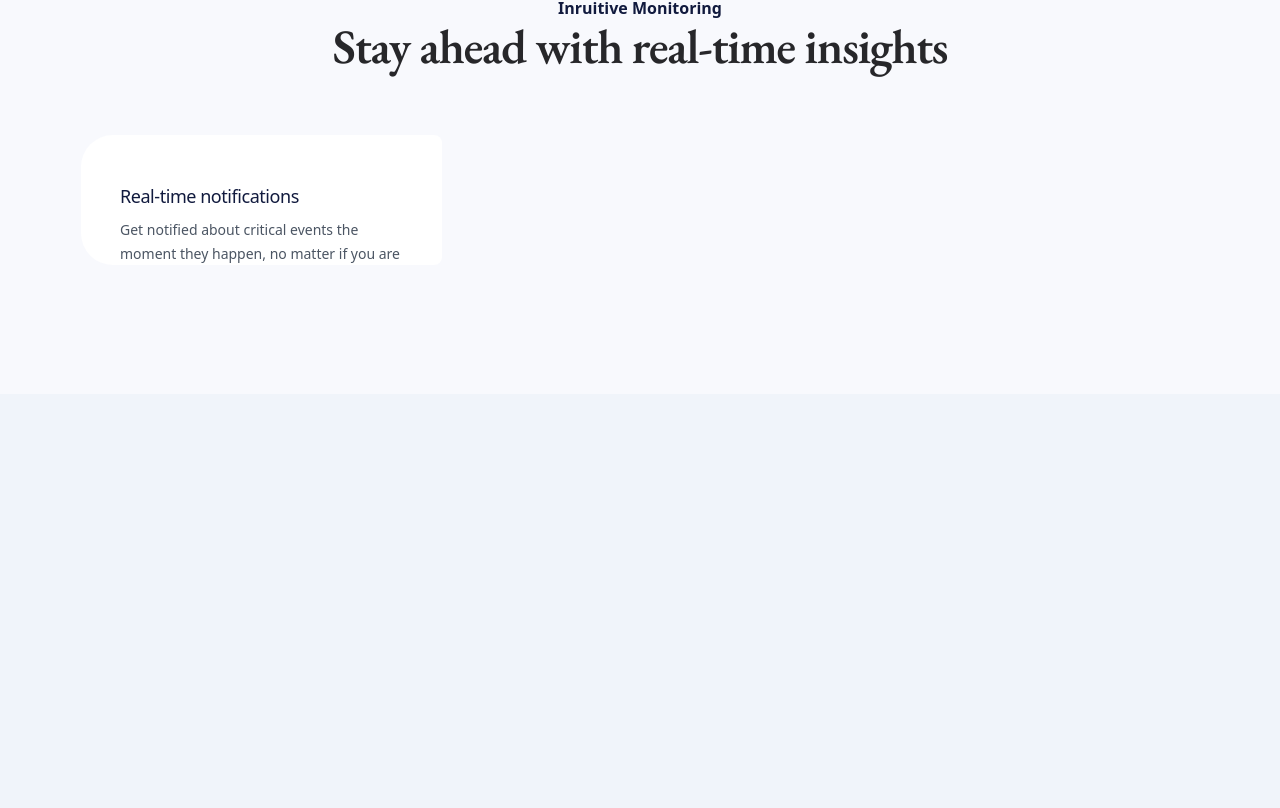
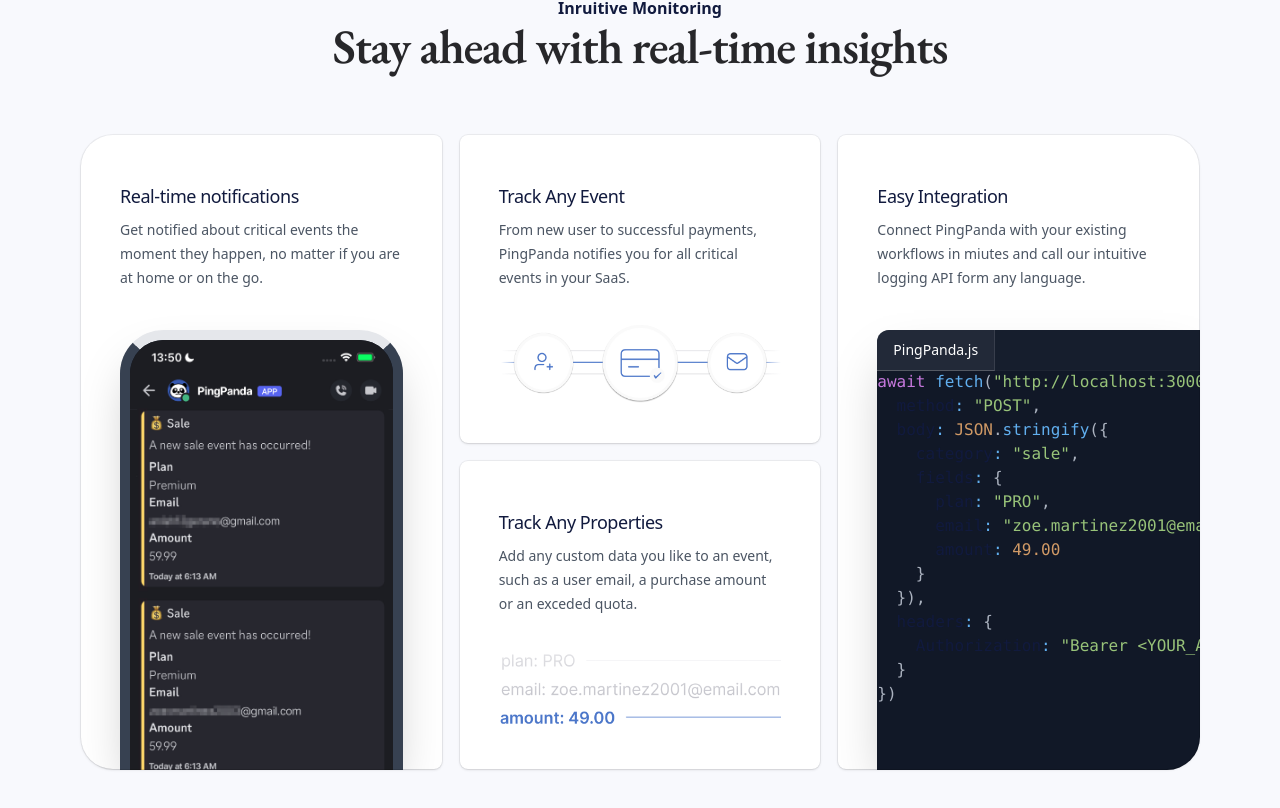
Before and after one commit to Vicktor007/web-analytic-website, a Next.js app: page / in a window 1280 px wide. Shown: the part 1666-2474 px from the top of the page. Before the commit the page ends 2060 px from the top, so only its background shows below. Built offline with nearby package versions, Linux system fonts and the light colour scheme.

Commit message:
inprogress

```diff
--- a/package.json
+++ b/package.json
@@ -27,6 +27,7 @@
     "prisma": "^5.18.0",
     "react": "^18",
     "react-dom": "^18",
+    "react-syntax-highlighter": "^15.6.1",
     "superjson": "^2.2.1",
     "tailwind-merge": "^2.6.0",
     "tailwindcss-animate": "^1.0.7",
@@ -38,6 +39,7 @@
     "@types/node": "^20",
     "@types/react": "^18",
     "@types/react-dom": "^18",
+    "@types/react-syntax-highlighter": "^15.5.13",
     "eslint": "^8",
     "eslint-config-next": "14.2.5",
     "postcss": "^8",
--- a/src/app/(landing)/page.tsx
+++ b/src/app/(landing)/page.tsx
@@ -5,8 +5,28 @@
 import { MockDiscordUI } from "@/components/mock-discord-ui"
 import { AnimatedList } from "@/components/magicui/animated-list"
 import { DiscordMessage } from "@/components/discord-message"
+import Image from "next/image"
+import { Prism as SyntaxHighlighter } from "react-syntax-highlighter"
+import { oneDark, oneLight } from 'react-syntax-highlighter/dist/esm/styles/prism'
 
 const Page = () => {
+
+  const codeSnippet = `await fetch("http://localhost:3000/api/v1/events", {
+  method: "POST",
+  body: JSON.stringify({
+    category: "sale",
+    fields: {
+      plan: "PRO",
+      email: "zoe.martinez2001@email.com",
+      amount: 49.00
+    }
+  }),
+  headers: {
+    Authorization: "Bearer <YOUR_API_KEY>"
+  }
+})`
+
+
   return (
   <>
   <section className="relative py-24 sm:py-32 bg-brand-25">
@@ -121,10 +141,121 @@
                           Real-time notifications
                         </p>
                         <p className="mt-2 max-w-lg text-sm/6 text-gray-600 max-lg:text-center">
-                          Get notified about critical events the moment they happen, no matter if you are
+                          Get notified about critical events the moment they happen, no matter if you are at home or on the go.
                         </p>
                       </div>
+                      <div className="relative min-h-[30rem] w-full grow [container-type:inline-size] max-lg:mx-auto max-lg:max-w-sm">
+                        <div className="absolute inset-x-10 bottom-0 top-10 overflow-hidden rounded-t-[12cqw] border-x-[3cqw] border-t-[3cqw]
+                        border-x-gray-700 bg-gray-900 shadow-2xl
+                        ">
+                          <Image
+                          className="size-full object-cover object-top"
+                          src="/phone-screen.png"
+                          alt="Phone screen displaying app interface"
+                          fill
+                          />
+                        </div>
+                      </div>
                     </div>
+                    <div className="pointer-events-none absolute inset-px rounded-lg shadow ring-1 ring-black/5 lg:rounded-l-[2rem]"/>
+                    </div>
+                    {/* second bento grid element */}
+                    <div className="relative max-lg:row-start-1">
+                      <div className="absolute inset-px rounded-lg bg-white max-lg:rounded-t-[2rem]"/>
+                      <div className="relative flex h-full flex-col overflow-hidden rounded-[calc(theme(borderRadius.lg)+1px)]
+                      max-lg:rounded-t-[calc(2rem+1px)]">
+                          <div className="px-8 pt-8 sm:px-10 sm:pt-10">
+                          <p className="mt-2 text-lg/7 font-medium tracking-tight text-brand-950 max-lg:text-center">
+                            Track Any Event
+                        </p>
+                        <p className="mt-2 max-w-lg text-sm/6 text-gray-600 max-lg:text-center">
+                        From new user to successful payments, PingPanda notifies you for all critical events in your SaaS.
+                                                </p>
+                          </div>
+                          <div className="flex flex-1 items-center justify-center px-8 max-lg:pb-12 max-lg:pt-10 sm:px-10 lg:pb-2">
+                            <Image
+                            className="w-full max-lg:max-w-xs"
+                            src="/bento-any-event.png"
+                            alt="Bento box illustrating event tracking"
+                            width={500}
+                            height={300}
+                            />
+                          </div>
+                      </div>
+                      <div className="pointer-events-none absolute inset-px rounded-lg shadow ring-1 ring-black/5 max-lg:rounded-t-[2rem]"/>
+                    </div>
+                    {/* third bento grid element */}
+                    <div className="relative max-lg:row-start-3 lg:col-start-2 lg:row-start-2">
+                      <div className="absolute inset-px rounded-lg bg-white"/>
+                      <div className="relative flex h-full flex-col overflow-hidden rounded[calc(theme(borderRadius.lg)+1px)]">
+                      <div className="px-8 pt-8 sm:px-10 sm:pt-10">
+                          <p className="mt-2 text-lg/7 font-medium tracking-tight text-brand-950 max-lg:text-center">
+                            Track Any Properties
+                        </p>
+                        <p className="mt-2 max-w-lg text-sm/6 text-gray-600 max-lg:text-center">
+                        Add any custom data you like to an event, such as a user email, a purchase amount or an exceded quota.
+                                                </p>
+                          </div>
+                          <div className="flex flex-1 items-center justify-center px-8 max-lg:pb-12 max-lg:pt-10 sm:px-10 lg:pb-2">
+                            <Image
+                              className="w-full max-lg:max-w-xs"
+                              src="/bento-custom-data.png"
+                              alt="Bento box illustrating custom data tracking"
+                              width={500}
+                              height={300}
+                            />
+                          </div>
+                      </div>
+                      <div className="pointer-events-none absolute inset-px rounded-lg shadow ring-1 ring-black/5"/>
+                    </div>
+                    {/* Fourth bento grid element */}
+                    <div className="relative lg:row-span-2">
+                      <div className="absolute inset-px rounded-lg bg-white max-lg:rounded-b-[2rem] lg:rounded-r-[2rem]"/>
+                      <div className="relative flex h-full flex-col overflow-hidden rounded-[calc(theme(borderRadius.lg)+1px)] max-lg:rounded-b-[calc(2rem+1px)] lg:rounded-r-[calc(2rem+1px)]">
+                      <div className="px-8 pb-3 pt-8 sm:pb-0 sm:px-10 sm:pt-10">
+                          <p className="mt-2 text-lg/7 font-medium tracking-tight text-brand-950 max-lg:text-center">
+                           Easy Integration
+                        </p>
+                        <p className="mt-2 max-w-lg text-sm/6 text-gray-600 max-lg:text-center">
+                        Connect PingPanda with your existing workflows in miutes and call our intuitive logging API form any language.
+                                                </p>
+                          </div>
+                          <div className="relative min-h-[30rem] w-full grow">
+                              <div className="absolute bottom-0 left-10 right-0 top-10 overflow-hidden rounded-tl-xl bg-gray-900 shadow-2xl">
+                                <div className="flex bg-gray-800/40 ring-1 ring-white/5">
+                                <div className=" -mb-px flex text-sm/6 font-medium text-gray-400">
+                                    <div className="border-b border-r border-b-white/20 border-r-white/10 bg-white/5 px-4 py-2 text-white">
+                                      PingPanda.js
+                                    </div>
+                                </div>
+                                </div>
+                                <div className="overflow-hidden">
+                                  <div className="max-h-[30rem]">
+                                      <SyntaxHighlighter
+                                      language="typescript"
+                                      style={{
+                                        ...oneDark,
+                                        'pre[class*="language-"]': {
+                                          ...oneDark['pre[class=*"language-"]'],
+                                          background: "transparent",
+                                          overflow: "hidden"
+                                        },
+                                        'code[class*="language-"]': {
+                                          ...oneDark['code[class=*"language-"]'],
+                                          background: "transparent",
+
+                                        }
+                                      }}
+                                      >
+                                        {codeSnippet}
+                                      </SyntaxHighlighter>
+                                  </div>
+                                </div>
+                              </div>
+                          </div>
+                      </div>
+                      <div className="pointer-events-none absolute inset-px rounded-lg
+                       shadow ring-1 ring-black/5 max-lg:rounded-b-[2rem] lg:rounded-r-[2rem]"/>
                     </div>
                   </div>
                 </MaxWidthWrapper>
```
Also changed, not shown: 1 other file (tests, documents, lock files or other folders).
